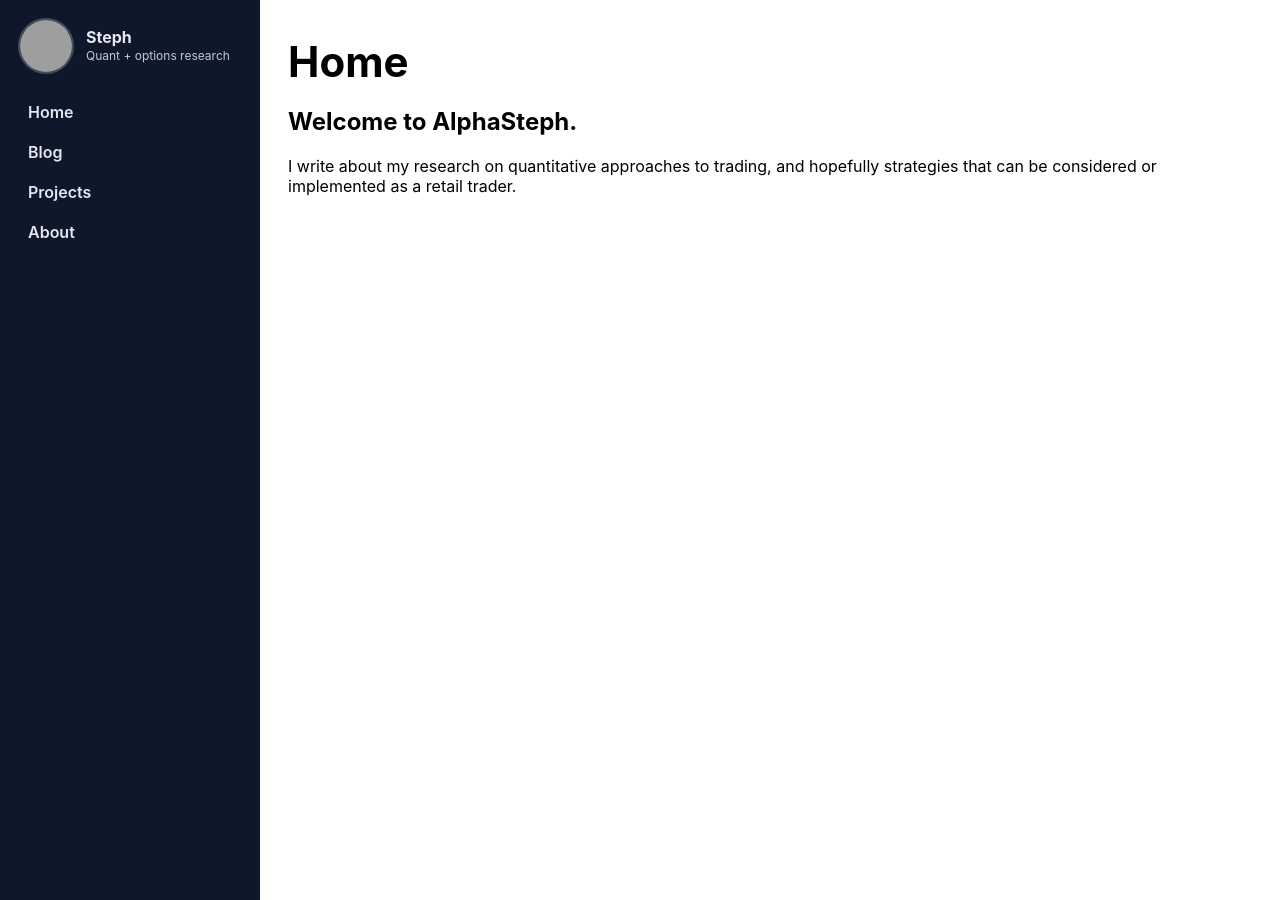
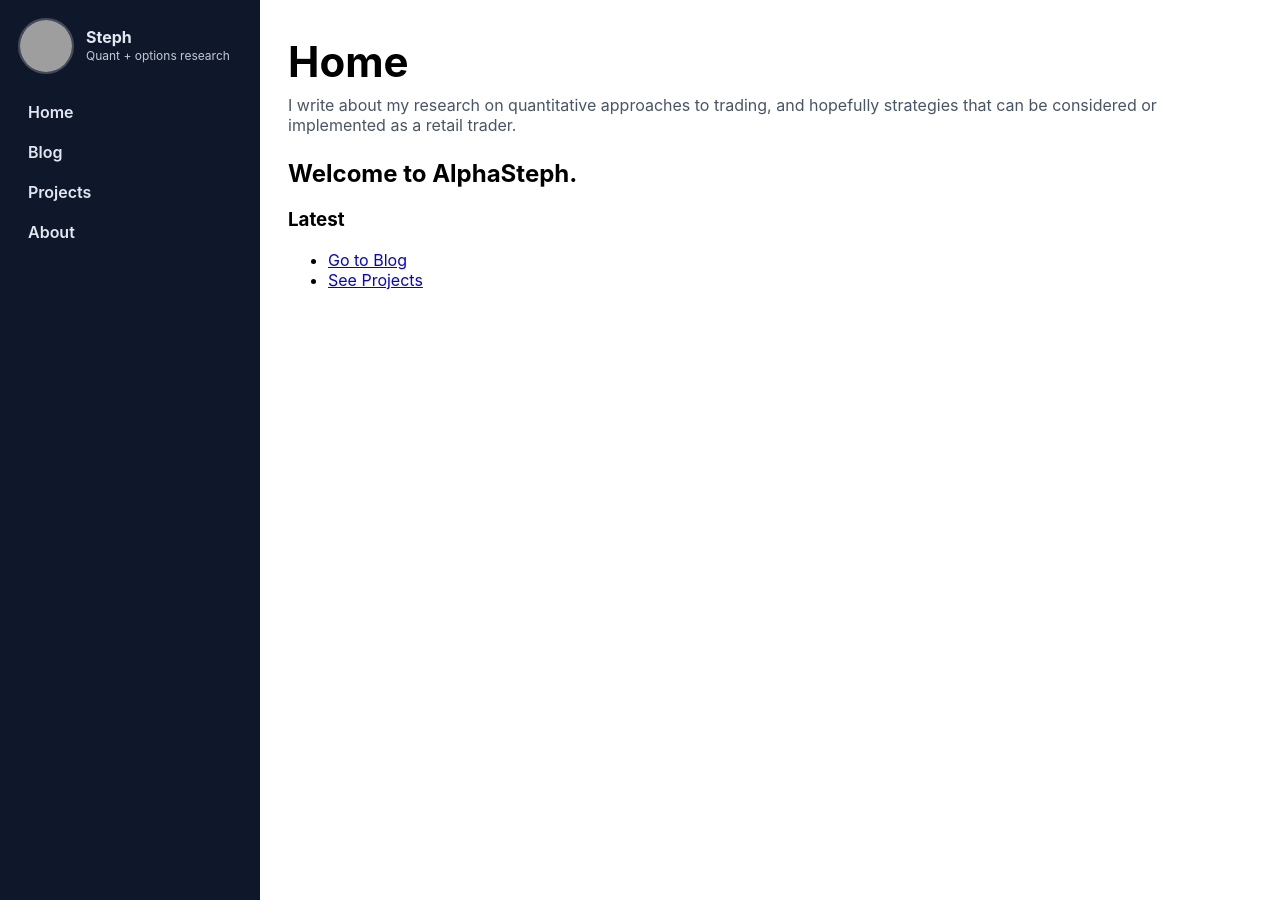
Before and after one commit to sljy1995/StephTheAlpha, a Jekyll site: the page built from index.md, in a window 1280 px wide. Built offline with Jekyll 4.4.1, drawn with Linux system fonts in a browser that asks for light colours; grey boxes are pictures that could not be loaded.

Commit message:
Update index.md

```diff
--- a/index.md
+++ b/index.md
@@ -1,8 +1,12 @@
 ---
 layout: default
 title: Home
+subtitle: I write about my research on quantitative approaches to trading, and hopefully strategies that can be considered or implemented as a retail trader.
 ---
 
 # Welcome to AlphaSteph.
 
-I write about my research on quantitative approaches to trading, and hopefully strategies that can be considered or implemented as a retail trader.
+
+### Latest
+- [Go to Blog](/blog/)
+- [See Projects](/projects/)
```
